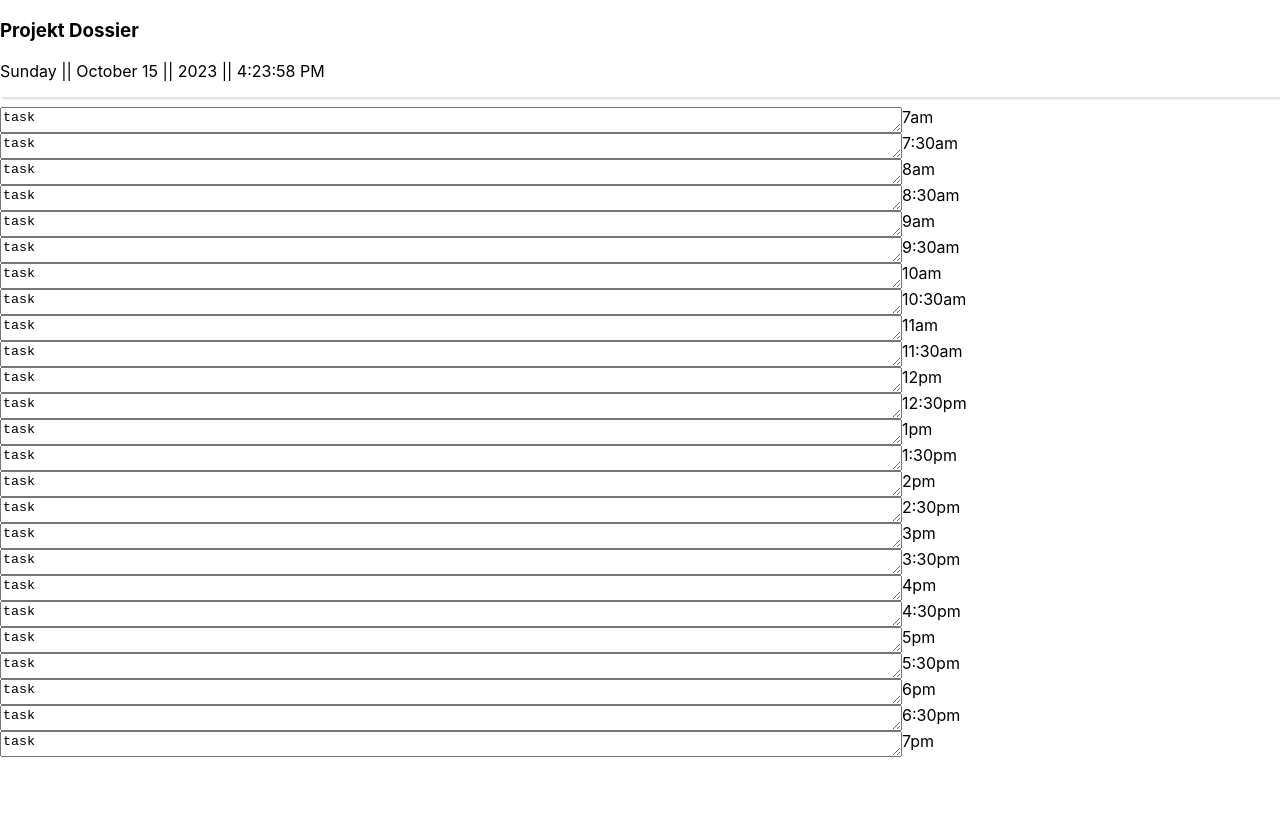
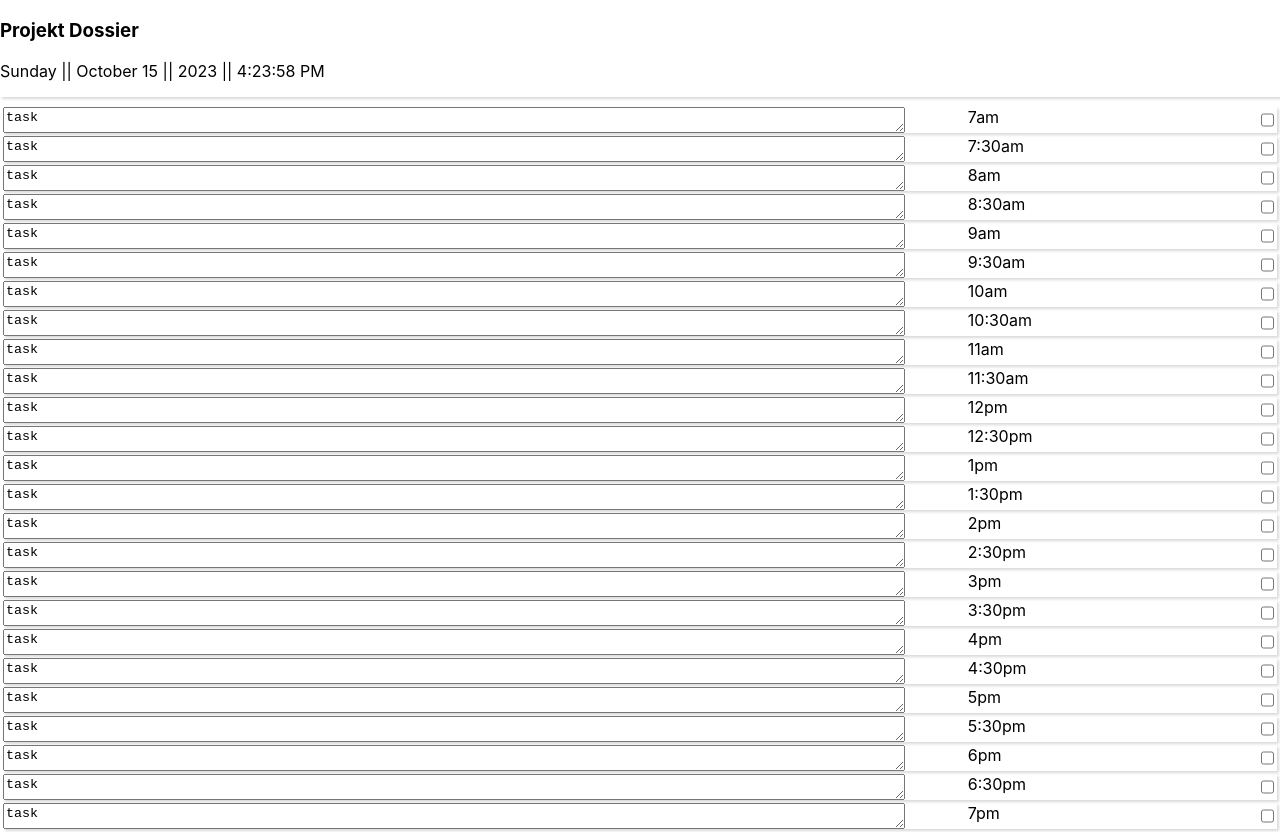
Before and after one commit to Tyl3r-s/Dossier, a React (Create React App) app in the folder projekt/: page / in a window 1280 px wide. Before the commit the page ends 800 px from the top, so only its background shows below. Built offline with nearby package versions, Linux system fonts and the light colour scheme.

Commit message:
formatting timeblocks

```diff
--- a/projekt/src/assets/planner.css
+++ b/projekt/src/assets/planner.css
@@ -17,7 +17,9 @@
 /* individual blocks of text & time */
 .timeBlocks {
     display: flex;
-    flex-wrap: wrap;
+    justify-content: space-between;
+    margin: 3px;
+    box-shadow: rgba(0, 0, 0, 0.15) 1.95px 1.95px 2.6px;
 }
 
 /* time properties */
@@ -30,3 +32,9 @@
     height: 2.5vh;
     width: 70vw;
 }
+
+/* checkbox */
+.checkBox {
+    text-align: right;
+    margin-left: 8vw;
+}
--- a/projekt/src/pages/components/Timeblock.jsx
+++ b/projekt/src/pages/components/Timeblock.jsx
@@ -5,7 +5,7 @@
         <form className="timeBlocks">
             <textarea className="blockText">{props.tasks}</textarea>
             <label className="blockTime">{props.time}</label>
-
+            <input type="checkbox" className="checkBox" />
         </form>
     )
 }
```
Also changed, not shown: projekt/src/logo.svg (deleted).
